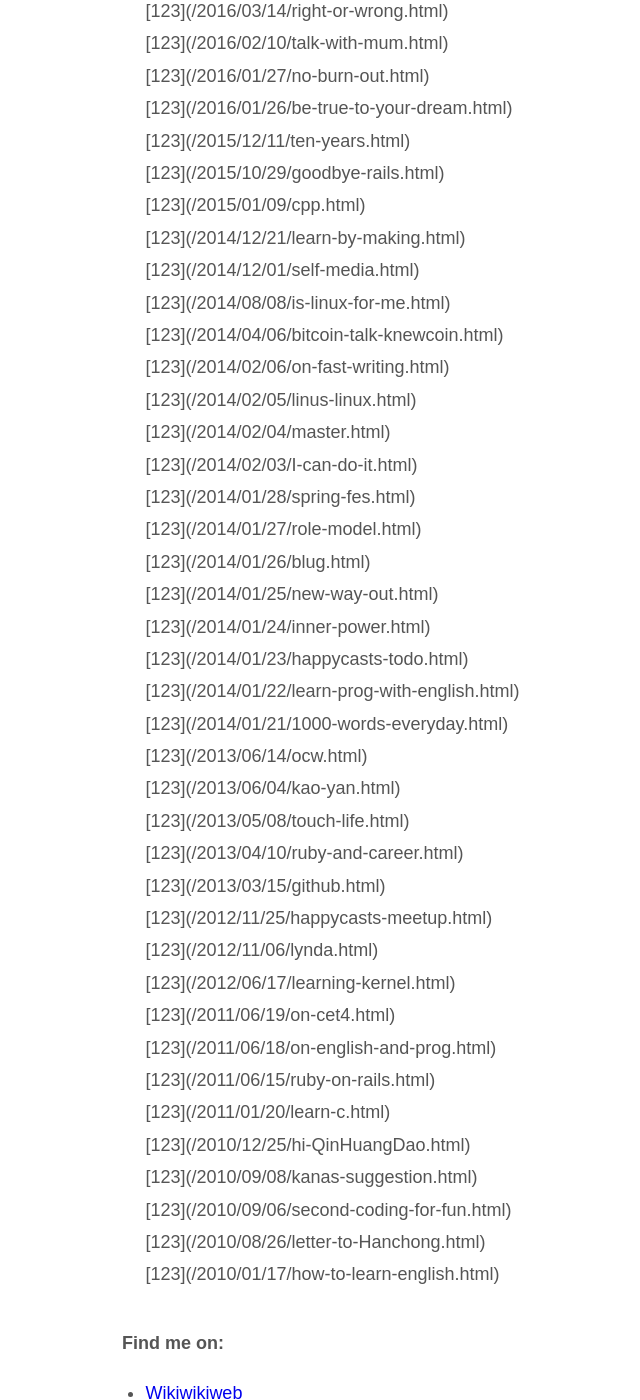
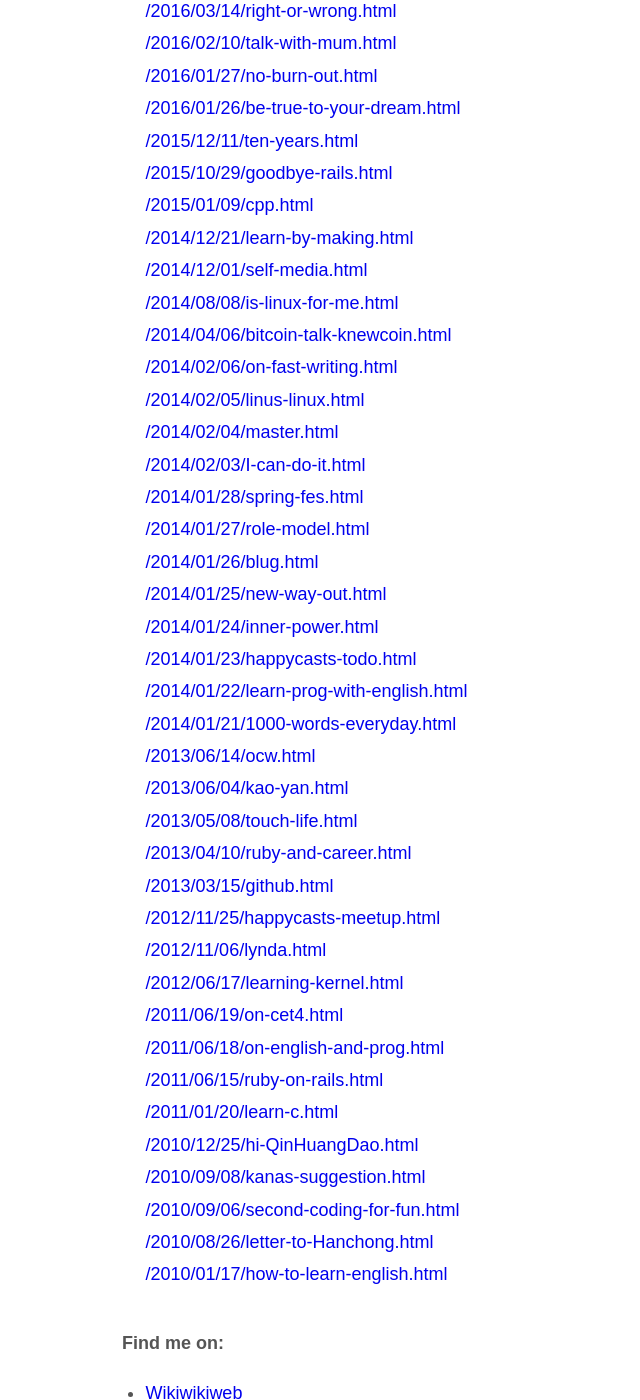
Before and after one commit to xxcczz/xx, a Jekyll site: the page built from index.markdown, in a window 1280 px wide and 1400 px high, scrolled down 597 px. Shown: the whole window, without its empty margins (118-758 px from the left). Built offline with Jekyll 4.4.1, drawn with Linux system fonts in a browser that asks for light colours; some of the changed text lies outside the part shown.

Commit message:
Update index.markdown

```diff
--- a/index.markdown
+++ b/index.markdown
@@ -12,7 +12,7 @@ I am a screencastr at <http://haoduoshipin.com>.
 <p><br /><b>My Blog:</b></p>
   <ul class="posts">
     {% for post in site.posts %}
-      <li>[123]({{ post.url }})</li>
+      <li><a href="{{ post.url }}">{{ post.url }}</a></li>
     {% endfor %}
   </ul>
 
```
